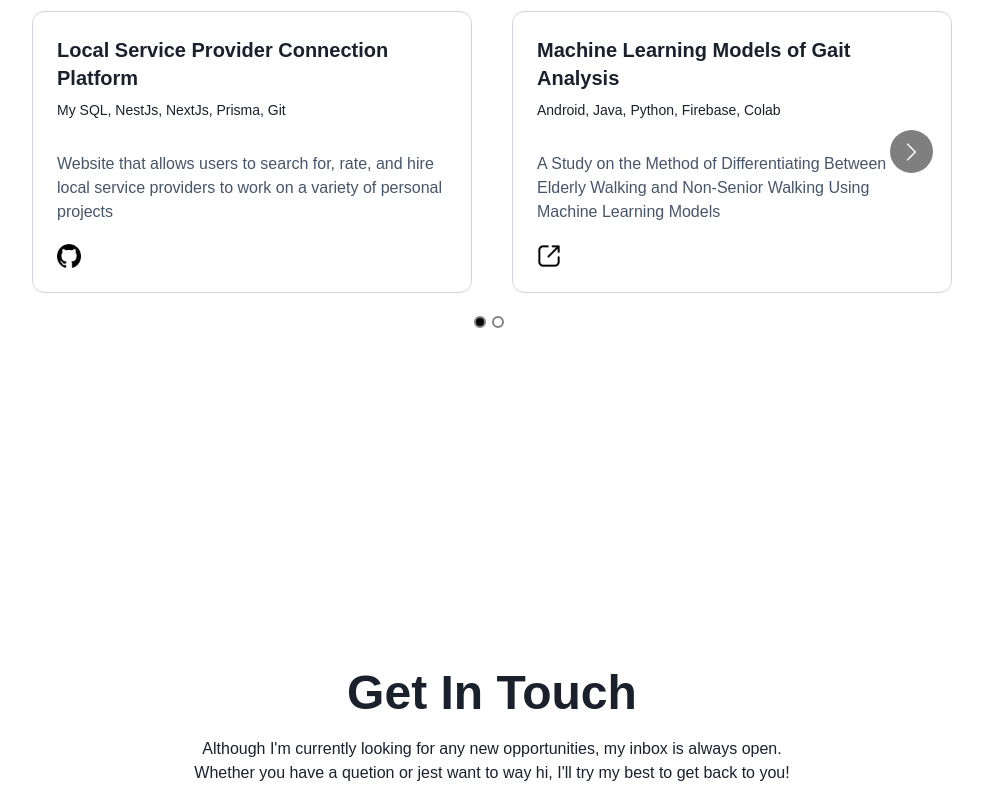
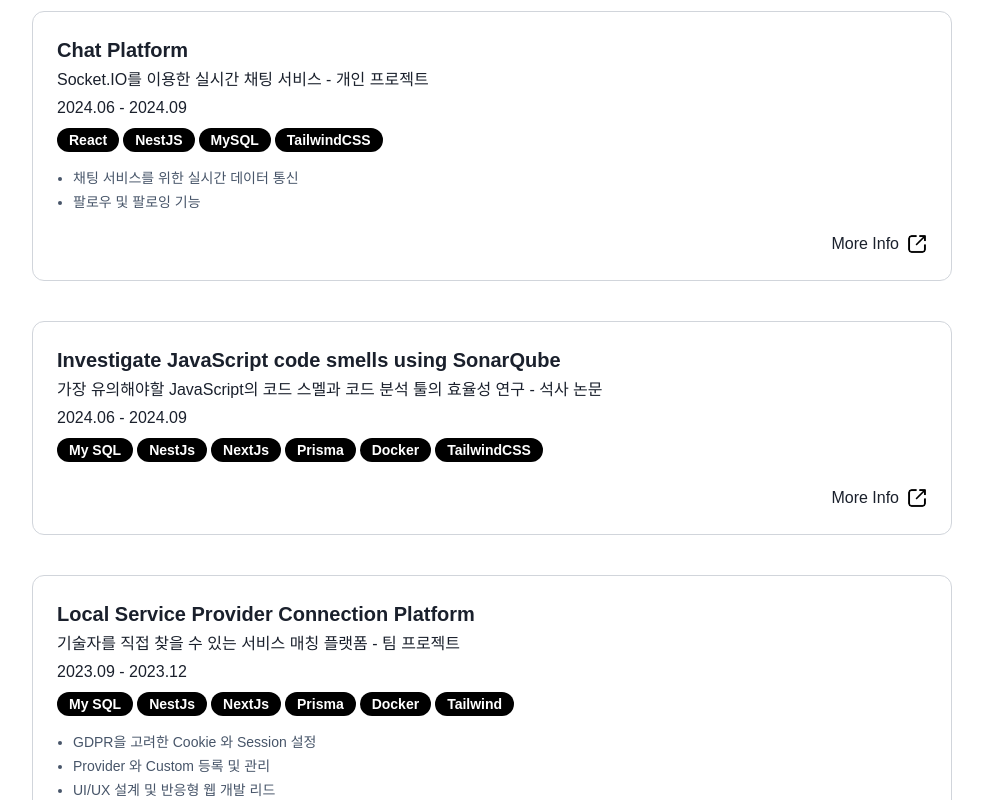
Before and after one commit to call203/portfolio, a React (Create React App) app: page / in a window 1280 px wide. Shown: the part 2800-3600 px from the top of the page, without its empty margins (148-1131 px from the left). Built offline with nearby package versions, Linux system fonts and the light colour scheme.

Commit message:
[FIX] update project-ko

```diff
--- a/package.json
+++ b/package.json
@@ -5,6 +5,7 @@
   "dependencies": {
     "@chakra-ui/icons": "^2.1.1",
     "@chakra-ui/image": "^2.1.0",
+    "@chakra-ui/modal": "^2.3.1",
     "@chakra-ui/react": "^2.8.1",
     "@emotion/react": "^11",
     "@emotion/styled": "^11",
@@ -18,7 +19,7 @@
     "framer-motion": "^11.0.2",
     "react": "^18.2.0",
     "react-dom": "^18.2.0",
-    "react-multi-carousel": "^2.8.4",
+    "react-multi-carousel": "^2.8.5",
     "react-scripts": "5.0.1",
     "typescript": "^4.9.5",
     "web-vitals": "^2.1.4"
--- a/src/assets/data.tsx
+++ b/src/assets/data.tsx
@@ -47,21 +47,55 @@ export const Experiences = [
 
 export const Projects = [
   {
-    title: "Local Service Provider Connection Platform",
-    short: "My SQL, NestJs, NextJs, Prisma, Git",
-    info: "Website that allows users to search for, rate, and hire local service providers to work on a variety of personal projects",
-    git: "https://github.com/orgs/web-architectures-project/repositories"
+    title: "Chat Platform",
+    stack: ["React", "NestJS", "MySQL", "TailwindCSS"],
+    date: "2024.06 - 2024.09",
+    job: "Socket.IO를 이용한 실시간 채팅 서비스 - 개인 프로젝트",
+    info: ["채팅 서비스를 위한 실시간 데이터 통신", "팔로우 및 팔로잉 기능"],
+    site: "https://jelly-rain-253.notion.site/Chat-Platform-135294064dcc8034abf5ed17af27f3e6?pvs=4"
   },
   {
-    title: "Machine Learning Models of Gait Analysis",
-    short: "Android, Java, Python, Firebase, Colab ",
-    info: "A Study on the Method of Differentiating Between Elderly Walking and Non-Senior Walking Using Machine Learning Models",
-    site: "http://koreascience.or.kr/article/JAKO202128837704022.page"
+    title: "Investigate JavaScript code smells using SonarQube",
+    stack: ["My SQL", "NestJs", "NextJs", "Prisma", "Docker", "TailwindCSS"],
+    date: "2024.06 - 2024.09",
+    info: [],
+    job: "가장 유의해야할 JavaScript의 코드 스멜과 코드 분석 툴의 효율성 연구 - 석사 논문",
+    site: "https://drive.google.com/file/d/1pc-03rWQrBK4EzLBxWBrj6zXlpQTAxCa/view?usp=sharing"
   },
   {
-    title: "User Experience Research - 4 Mobile apps design",
-    short: "Figma",
-    info: "Conducted research and surverys to identify service issues, define solutions, and establish userflow, while also designing UI/UX",
+    title: "Local Service Provider Connection Platform",
+    stack: ["My SQL", "NestJs", "NextJs", "Prisma", "Docker", "Tailwind"],
+    date: "2023.09 - 2023.12",
+    job: "기술자를 직접 찾을 수 있는 서비스 매칭 플랫폼 - 팀 프로젝트",
+    info: [
+      "GDPR을 고려한 Cookie 와 Session 설정",
+      "Provider 와 Custom 등록  및 관리",
+      "UI/UX 설계 및 반응형 웹 개발 리드"
+    ],
+    site: "https://jelly-rain-253.notion.site/Local-Service-Provider-Connection-Platform-134294064dcc80f39497df7393a2ba4b?pvs=4"
+  },
+  {
+    title: "User Experience 연구",
+    stack: ["Figma"],
+    date: "2022.09 - 2022.12",
+    job: "팀 프로젝트",
+    info: [
+      "Figma를 이용해 4개의 모바일 애플리케이션 UI/UX를 설계",
+      "사용성 테스트와 설문조사를 통해 사용자 흐름 분석 및 개선점 도출",
+      "서비스 문제 분석 및 UX 향상을 위한 해결 방안 제시"
+    ],
     site: "https://soyeonwork.webflow.io/"
+  },
+  {
+    title: "고령자와 비 고령자 보행 구분을 위한 머신러닝 모델 연구 ",
+    stack: ["Java", "Android", "Firebase"],
+    date: "2020.06 - 2020.06",
+    job: "앱 개발 및 데이터 관리 담당 - 학사 논문",
+    info: [
+      "안드로이드 앱 구축 및 데이터 수집 환경 개발",
+      "Firebase를 사용하여 보행 데이터를 실시간으로 수집 및 관리",
+      "Firebase 기반 사용자 인증 및 사용자 정보 수집 시스템 구현"
+    ],
+    site: "https://www.kci.go.kr/kciportal/ci/sereArticleSearch/ciSereArtiView.kci?sereArticleSearchBean.artiId=ART002761394"
   }
 ];
--- a/src/components/Company.tsx
+++ b/src/components/Company.tsx
@@ -38,7 +38,7 @@ const Experience = ({ name, date, detail, job, about }: ExperiencesProps) => {
         {job.map((i) => {
           return (
             <div className="mt-2">
-              <span className="text-sm px-3 py-1 bg-black text-white rounded-full font-semibold mr-2">
+              <span className="text-sm px-3 py-1 bg-black text-white rounded-full font-semibold mr-1">
                 {i}
               </span>
             </div>
--- a/src/components/Contact.tsx
+++ b/src/components/Contact.tsx
@@ -7,7 +7,20 @@ import Mail from "../assets/Mail_black.png";
 function Contact() {
   const cardVariants: Variant | any = {
     offscreen: {
-      y: -300,
+      y: -300
+    },
+    onscreen: {
+      y: 0,
+      transition: {
+        type: "spring",
+        bounce: 0.2,
+        duration: 0.8
+      }
+    }
+  };
+  const cardVariants1: Variant | any = {
+    offscreen: {
+      y: -300
     },
     onscreen: {
       y: 0,
@@ -15,12 +28,14 @@ function Contact() {
         type: "spring",
         bounce: 0.2,
         duration: 0.8,
-      },
-    },
+        delay: 0.1
+      }
+    }
   };
-  const cardVariants1: Variant | any = {
+
+  const cardVariants2: Variant | any = {
     offscreen: {
-      y: -300,
+      y: -300
     },
     onscreen: {
       y: 0,
@@ -28,24 +43,9 @@ function Contact() {
         type: "spring",
         bounce: 0.2,
         duration: 0.8,
-        delay: 0.1,
-      },
-    },
-  };
-
-  const cardVariants2: Variant | any = {
-    offscreen: {
-      y: -300,
-    },
-    onscreen: {
-      y: 0,
-      transition: {
-        type: "spring",
-        bounce: 0.2,
-        duration: 0.8,
-        delay: 0.2,
-      },
-    },
+        delay: 0.2
+      }
+    }
   };
 
   return (
@@ -55,9 +55,7 @@ function Contact() {
       </div>
       <div className="flex justify-center font-light">
         <p>
-          Although I'm currently looking for any new opportunities, my inbox is
-          always open. Whether you have a quetion or jest want to way hi, I'll
-          try my best to get back to you!
+          궁금하신 점이 있거나 더 알아보고 싶으시다면 언제든지 환영합니다 :){" "}
         </p>
       </div>
       <motion.div
--- a/src/components/Home.tsx
+++ b/src/components/Home.tsx
@@ -1,7 +1,7 @@
 import { motion, useInView } from "framer-motion";
 import Avatar from "../assets/Avatar.png";
 import { Image } from "@chakra-ui/image";
-import { useEffect, useRef } from "react";
+import { useRef } from "react";
 
 function Home() {
   const motionRef = useRef(null);
--- a/src/components/Project.tsx
+++ b/src/components/Project.tsx
@@ -1,98 +1,80 @@
-import Carousel from 'react-multi-carousel'
-import { Projects } from '../assets/data'
-import Git from '../assets/Github_black.png'
-import { Image } from '@chakra-ui/react'
-import Link from '../assets/Link.png'
+import { Projects } from "../assets/data";
+import { Image } from "@chakra-ui/react";
+import LinkImage from "../assets/Link.png";
 
 interface ProjectBoxProps {
-  title: string
-  short: string
-  info: string
-  git?: string
-  site?: string
+  title: string;
+  stack: string[];
+  info: string[];
+  site?: string | undefined;
+  job: string;
+  date: string;
 }
 
-const ProjectBox = ({ title, short, info, git, site }: ProjectBoxProps) => {
+const ProjectBox = ({
+  title,
+  stack,
+  info,
+  site,
+  job,
+  date
+}: ProjectBoxProps) => {
   return (
-    <div className="border border-1 border-gray-300 rounded-xl p-6 mx-5 hover:border-black hover:border-2">
-      <div className="mb-3">
-        <h1 className="font-extrabold text-xl mb-2">{title}</h1>
-        <div className="text-sm mb-8">{short}</div>
+    <div className="border border-1 border-gray-300 rounded-xl p-6 mx-5 hover:border-black hover:border-1 mb-10">
+      <div className="mb-3 ">
+        <h1 className="font-extrabold text-xl mb-1">{title}</h1>
+        <div className="mb-1">{job}</div>
+        <div className="mb-1">{date}</div>
+        <div className="pb-1 flex flex-row flex-wrap">
+          {stack.map((i) => {
+            return (
+              <div className="mt-1">
+                <span className="md:text-sm text-xs px-3 py-1 bg-black text-white rounded-full font-semibold mr-1">
+                  {i}
+                </span>
+              </div>
+            );
+          })}
+        </div>
       </div>
+      <ul className="list-disc mb-1 md:mb-5 pl-4 ">
+        {info.map((i) => {
+          return <li className="text-slate-600 mb-1 text-sm">{i}</li>;
+        })}
+      </ul>
 
-      <div className="text-slate-600 mb-5">{info}</div>
-      <div className="flex flex-row justify-start">
-        {git && (
-          <a href={git}>
-            <Image src={Git} className="w-6" />
-          </a>
-        )}
+      <div className="flex-row flex justify-end">
         {site && (
-          <a href={site}>
-            <Image src={Link} className="w-6" />
+          <a className="flex justify-end items-center" href={site}>
+            <span className="pr-2">More Info</span>
+            <Image src={LinkImage} className="w-5 h-5" />
           </a>
         )}
       </div>
     </div>
-  )
-}
+  );
+};
 
 function Project() {
   return (
     <div className="container mx-auto font-sans">
       <h1 className="font-bold text-2xl mb-16 text-center">Project</h1>
-      <Carousel
-        className="pb-10"
-        additionalTransfrom={0}
-        containerClass="container"
-        draggable
-        focusOnSelect={false}
-        keyBoardControl
-        minimumTouchDrag={80}
-        pauseOnHover
-        renderArrowsWhenDisabled={false}
-        renderButtonGroupOutside={false}
-        showDots
-        slidesToSlide={1}
-        swipeable
-        responsive={{
-          desktop: {
-            breakpoint: {
-              max: 3000,
-              min: 1024,
-            },
-            items: 3,
-          },
-          mobile: {
-            breakpoint: {
-              max: 464,
-              min: 0,
-            },
-            items: 1,
-          },
-          tablet: {
-            breakpoint: {
-              max: 1024,
-              min: 464,
-            },
-            items: 2,
-          },
-        }}
-      >
+      <div className="">
         {Projects.map((item, index) => {
           return (
             <ProjectBox
               key={index}
               title={item.title}
-              short={item.short}
+              stack={item.stack}
               info={item.info}
-              git={item.git}
               site={item.site}
+              job={item.job}
+              date={item.date}
             />
-          )
+          );
         })}
-      </Carousel>
+      </div>
     </div>
-  )
+  );
 }
-export default Project
+export default Project;
```
Also changed, not shown: 2 other files (tests, documents, lock files or other folders).
